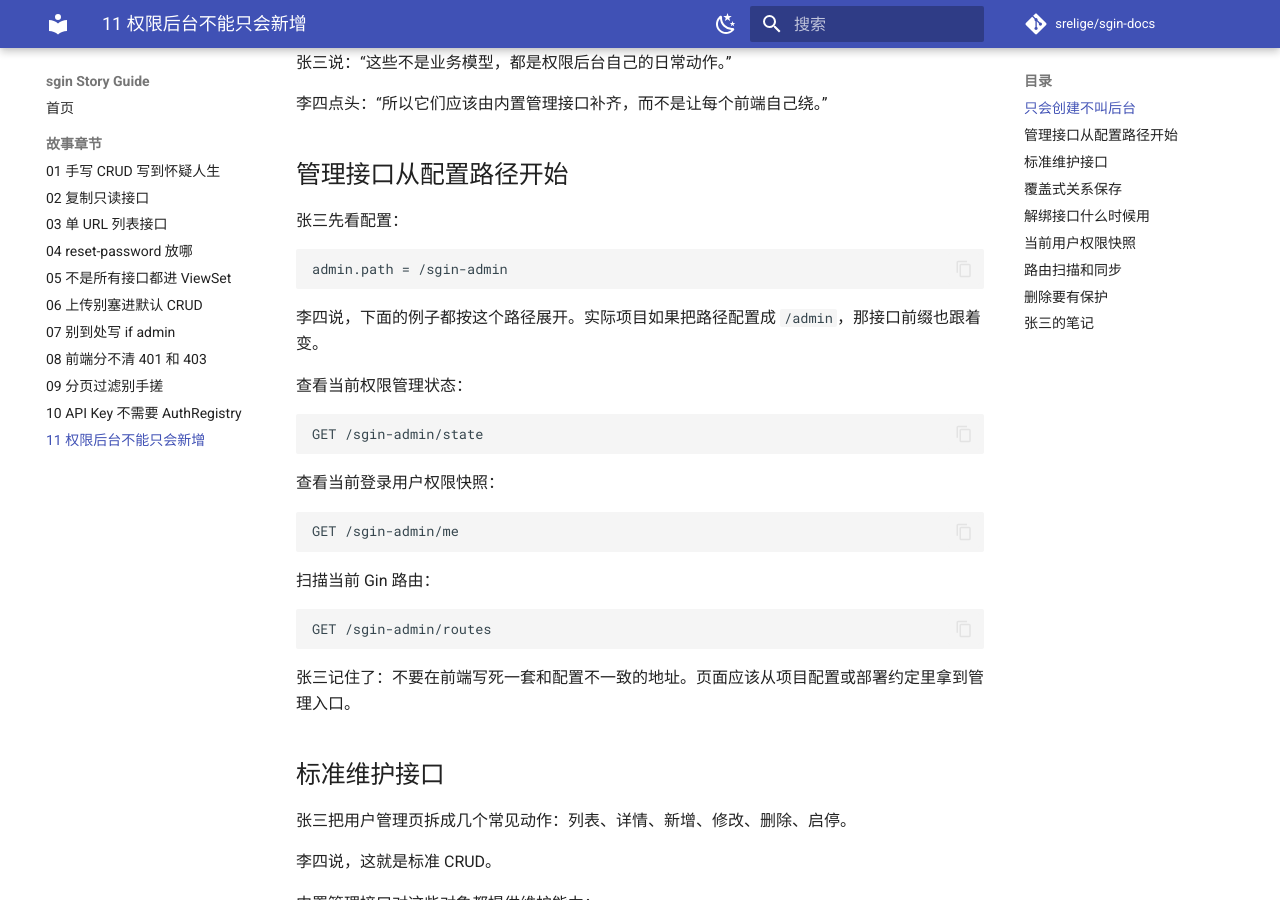
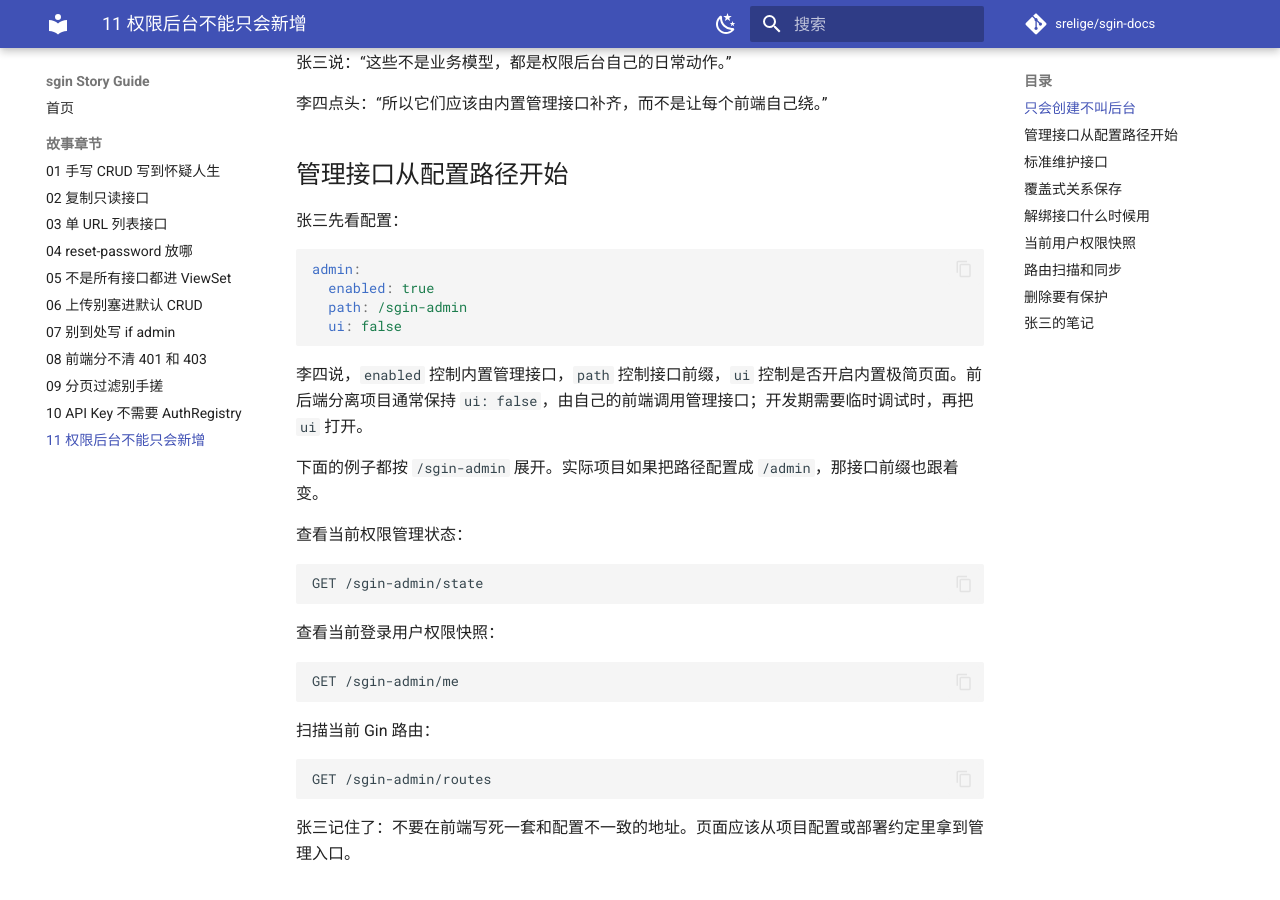
Before and after one commit to srelige/sgin-docs, an MkDocs documentation site: the page built from docs/chapters/11-admin-api.md, in a window 1280 px wide and 900 px high, scrolled down 749 px. Built offline with MkDocs 1.6.1 and Material for MkDocs 9.7.7, drawn with Linux system fonts in a browser that asks for light colours; comment, search, counter and statistics services are not loaded.

Commit message:
补充Admin页面开关说明

````diff
--- a/docs/chapters/11-admin-api.md
+++ b/docs/chapters/11-admin-api.md
@@ -30,11 +30,16 @@
 
 张三先看配置：
 
-```txt
-admin.path = /sgin-admin
+```yaml
+admin:
+  enabled: true
+  path: /sgin-admin
+  ui: false
 ```
 
-李四说，下面的例子都按这个路径展开。实际项目如果把路径配置成 `/admin`，那接口前缀也跟着变。
+李四说，`enabled` 控制内置管理接口，`path` 控制接口前缀，`ui` 控制是否开启内置极简页面。前后端分离项目通常保持 `ui: false`，由自己的前端调用管理接口；开发期需要临时调试时，再把 `ui` 打开。
+
+下面的例子都按 `/sgin-admin` 展开。实际项目如果把路径配置成 `/admin`，那接口前缀也跟着变。
 
 查看当前权限管理状态：
 
````
